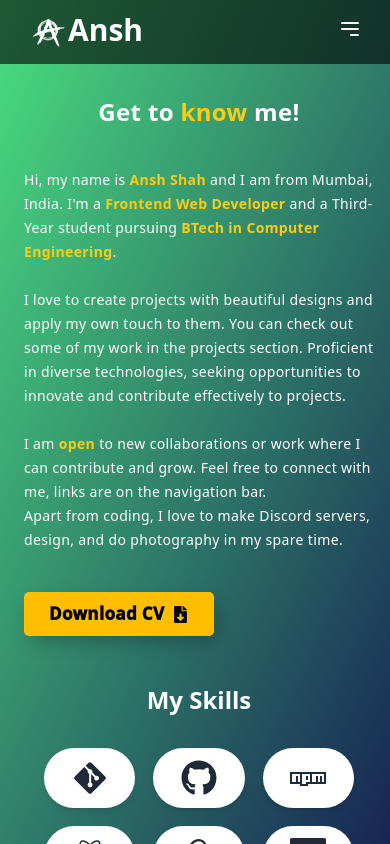
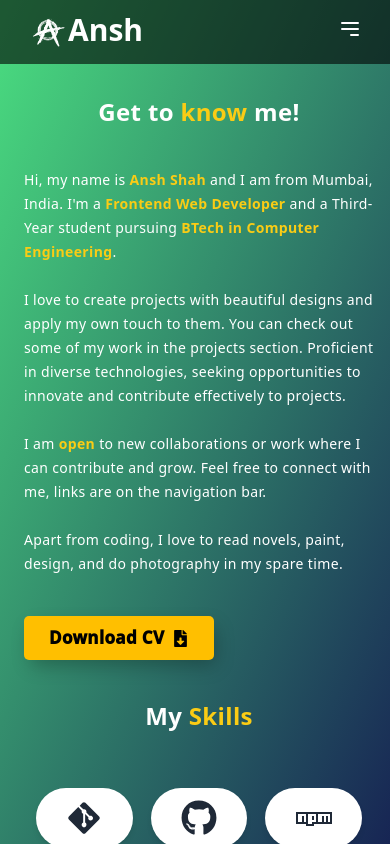
Before and after one commit to anshshah23/personal-web, a React (Vite) app: page /about in a window 390 px wide. Built offline with nearby package versions, Linux system fonts and the light colour scheme.

Commit message:
Changed the App, About, and Projects components

```diff
--- a/src/App.jsx
+++ b/src/App.jsx
@@ -32,7 +32,7 @@ function App() {
         <>
           <Navbar />
           <div className="pt-24 p-4">
-            <Suspense fallback={<div className='flex cursor-none justify-center items-center'><CustomLoader3 color="#fff" loading={true} size={150} /></div>}>
+            <Suspense fallback={<div className='flex cursor-none justify-center items-center'> . </div>}>
               <Routes>
                 <Route path="/" element={<Home />} />
                 <Route path="/about" element={<About />} />
--- a/src/pages/About.jsx
+++ b/src/pages/About.jsx
@@ -3,7 +3,7 @@ import {
   FaFileDownload,FaHtml5,FaCss3,FaBootstrap,FaGitAlt,FaGithub,FaReact,FaNpm,FaFigma,FaJava,FaWix} from "react-icons/fa";
 import { DiJavascript1, DiNodejs } from "react-icons/di";
 import {
-  SiTailwindcss,SiMysql,SiMongodb,SiCanva,SiPython,SiDjango,SiCplusplus,SiFirebase,SiTypescript,SiRedux,SiMaterialdesignicons,SiExpress,SiLatex,SiVite,} from "react-icons/si";
+  SiTailwindcss, SiYarn,SiMysql,SiMongodb,SiCanva,SiPython,SiDjango,SiCplusplus,SiFirebase,SiTypescript,SiRedux,SiMaterialdesignicons,SiExpress,SiLatex,SiVite,} from "react-icons/si";
 import { AiFillApi } from "react-icons/ai";
 import { CgCPlusPlus } from "react-icons/cg";
 import '../components/styles/About.css';
@@ -12,9 +12,9 @@ const About = () => {
   const skills = [
     ["MaterialUI", "Tailwind CSS", "Bootstrap","HTML", "CSS", "JavaScript"],
     ["Git", "GitHub", "NPM","React", "Redux", "TypeScript"],
-    ["Node.js", "MongoDB", "SQL","Java", "C", "C++"],
-    ["Latex", "REST APIs", "Vite","Wix Studio", "Figma", "Canva"],
-    ["Django", "Redux", "Firebase"],
+    ["Python", "Java", "C", "C++", "MongoDB", "SQL",],
+    ["Latex", "Yarn", "Vite","Wix Studio", "Figma", "Canva"],
+    [ "Node.js", "REST APIs", "Django", "Redux", "Firebase"],
   ];
 
   const skillsCarouselRef = useRef(null);
@@ -37,7 +37,7 @@ const About = () => {
   useEffect(() => {
     const interval = setInterval(() => {
       handleNext();
-    }, 3000); // Scroll every 3 seconds
+    }, 3000);
 
     return () => clearInterval(interval);
   }, []);
@@ -61,7 +61,7 @@ const About = () => {
 
   const SkillIcon = ({ skill }) => {
     const icons = {
-      "Node.js": <FaNpm />,MaterialUI: <SiMaterialdesignicons />,Canva: <SiCanva />,"Wix Studio": <FaWix />,"REST APIs": <AiFillApi />,SQL: <SiMysql />,HTML: <FaHtml5 />,CSS: <FaCss3 />,JavaScript: <DiJavascript1 />,Bootstrap: <FaBootstrap />,"Tailwind CSS": <SiTailwindcss />,"C++": <CgCPlusPlus />,React: <FaReact />,Git: <FaGitAlt />,GitHub: <FaGithub />,MongoDB: <SiMongodb />,Python: <SiPython />,Django: <SiDjango />,C: <SiCplusplus />,Firebase: <SiFirebase />,TypeScript: <SiTypescript />,Figma: <FaFigma />,Redux: <SiRedux />,Java: <FaJava />,"Node.js": <DiNodejs />,Express: <SiExpress />,Latex: <SiLatex />,Vite: <SiVite />, NPM: <FaNpm />
+      "Node.js": <FaNpm />,MaterialUI: <SiMaterialdesignicons />,Canva: <SiCanva />,"Wix Studio": <FaWix />,"REST APIs": <AiFillApi />,SQL: <SiMysql />,HTML: <FaHtml5 />,CSS: <FaCss3 />,JavaScript: <DiJavascript1 />,Bootstrap: <FaBootstrap />,"Tailwind CSS": <SiTailwindcss />,"C++": <CgCPlusPlus />,React: <FaReact />,Git: <FaGitAlt />,GitHub: <FaGithub />,MongoDB: <SiMongodb />,Python: <SiPython />,Django: <SiDjango />,C: <SiCplusplus />,Firebase: <SiFirebase />,TypeScript: <SiTypescript />,Figma: <FaFigma />,Redux: <SiRedux />,Java: <FaJava />,"Node.js": <DiNodejs />,Express: <SiExpress />,Latex: <SiLatex />,Vite: <SiVite />, NPM: <FaNpm />, Yarn: <SiYarn />,
     };
     return <div className="skill-icon text-4xl m-2">{icons[skill]}</div>;
   };
@@ -70,7 +70,7 @@ const About = () => {
     <div className="flex flex-col justify-center items-center px-2 sm:px-4 lg:px-8 pr-0 sm:pr-4 lg:pr-8 z-0">
       <section className="flex flex-col justify-center sm:justify-evenly items-center w-full">
         <div className="w-full md:w-2/3 font-medium text-sm md:text-lg leading-6 md:leading-8 tracking-wide mb-10">
-          <h1 className="text-2xl md:text-4xl font-semibold pb-10 text-center md:text-left">
+          <h1 className="text-2xl md:text-4xl font-semibold pb-10 text-center">
             Get to <b className="text-yellow-400">know</b> me!
           </h1>
           <p className="text-left">
@@ -84,7 +84,8 @@ const About = () => {
             <br />
             I am <b className="text-yellow-400">open</b> to new collaborations or work where I can contribute and grow. Feel free to connect with me, links are on the navigation bar.
             <br />
-            Apart from coding, I love to make Discord servers, design, and do photography in my spare time.
+            <br />
+            Apart from coding, I love to read novels, paint, design, and do photography in my spare time.
           </p>
           <button
             onClick={handleDownload}
@@ -94,8 +95,10 @@ const About = () => {
             <span className="absolute inset-0 bg-black opacity-0 transition-opacity duration-250"></span>
           </button>
         </div>
-        <div className="SkillsSection w-full max-w-screen-lg mx-auto p-2 sm:p-5 relative">
-          <h2 className="text-2xl font-semibold mb-4 text-center">My Skills</h2>
+        <div className="w-full md:w-2/3 font-medium text-sm md:text-lg leading-6 md:leading-8 tracking-wide mb-10">
+          <h1 className="text-2xl md:text-4xl font-semibold pb-10 text-center">
+            My <b className="text-yellow-400">Skills</b>
+          </h1>
           <div
             ref={skillsCarouselRef}
             className={`relative w-full flex flex-col justify-center items-center mb-4 ${isMobile ? 'overflow-x-auto scrollbar-hide' : ''}`}
--- a/src/pages/Projects.jsx
+++ b/src/pages/Projects.jsx
@@ -21,6 +21,11 @@ const Projects = () => {
   ];
 
   return (
+    <div className="flex flex-col justify-center">
+      <div className="font-medium text-sm md:text-lg leading-6 md:leading-8 tracking-wide justify-center">
+        <h1 className="text-2xl md:text-4xl font-semibold pb-10 text-center">
+          My <b className="text-yellow-400">Projects</b>!</h1>
+      </div>
       <div className="flex flex-wrap justify-center mr-4">
         {projects.map((project, index) => (
           <div key={index} className="flex justify-center mb-20 sm:mb-10 mt-0 w-full sm:w-1/2 lg:w-1/3">
@@ -34,6 +39,7 @@ const Projects = () => {
           </div>
         ))}
       </div>
+    </div>
   );
 };
 
```
Lines whose indentation alone changed are shown as unchanged.
